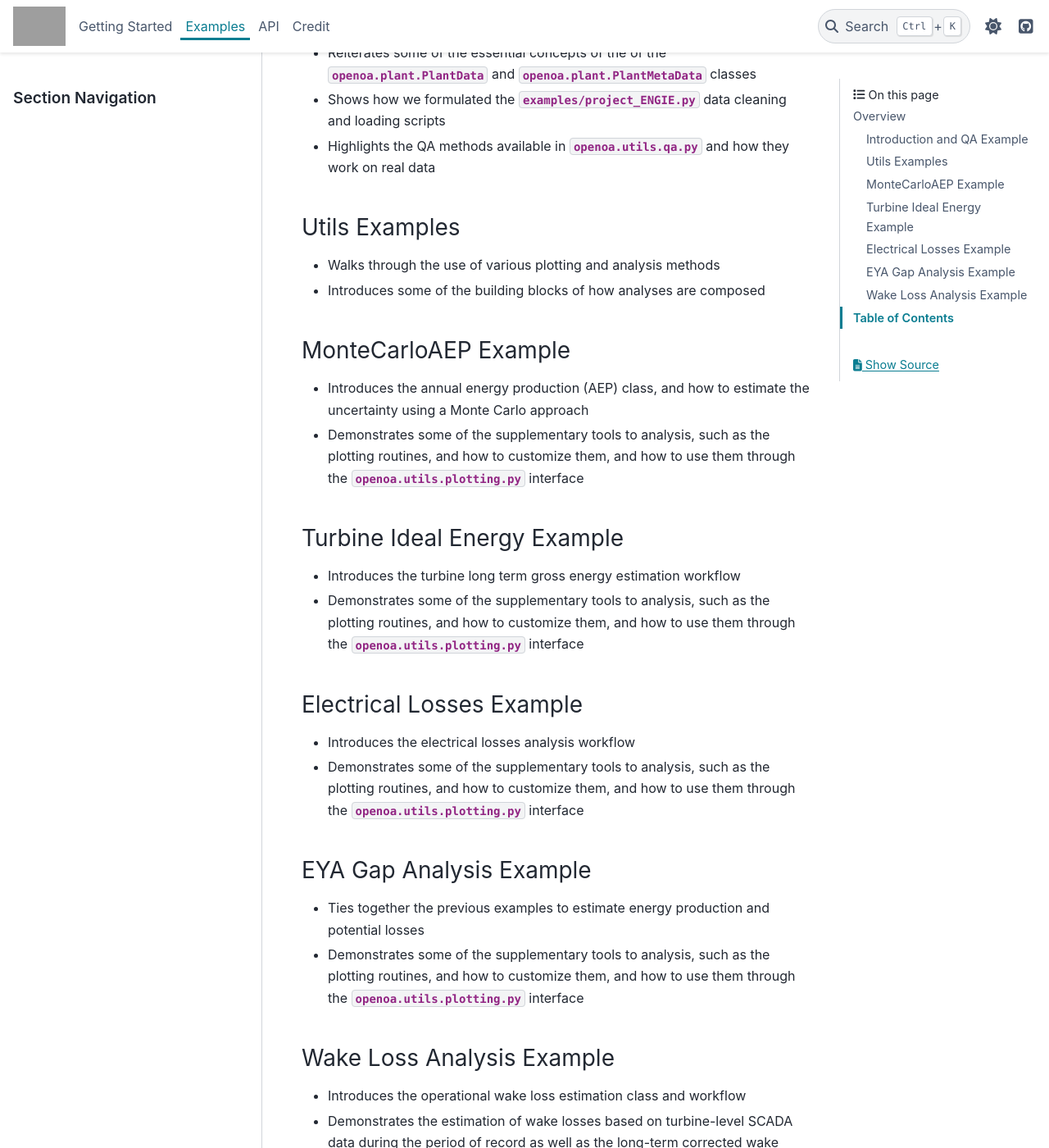
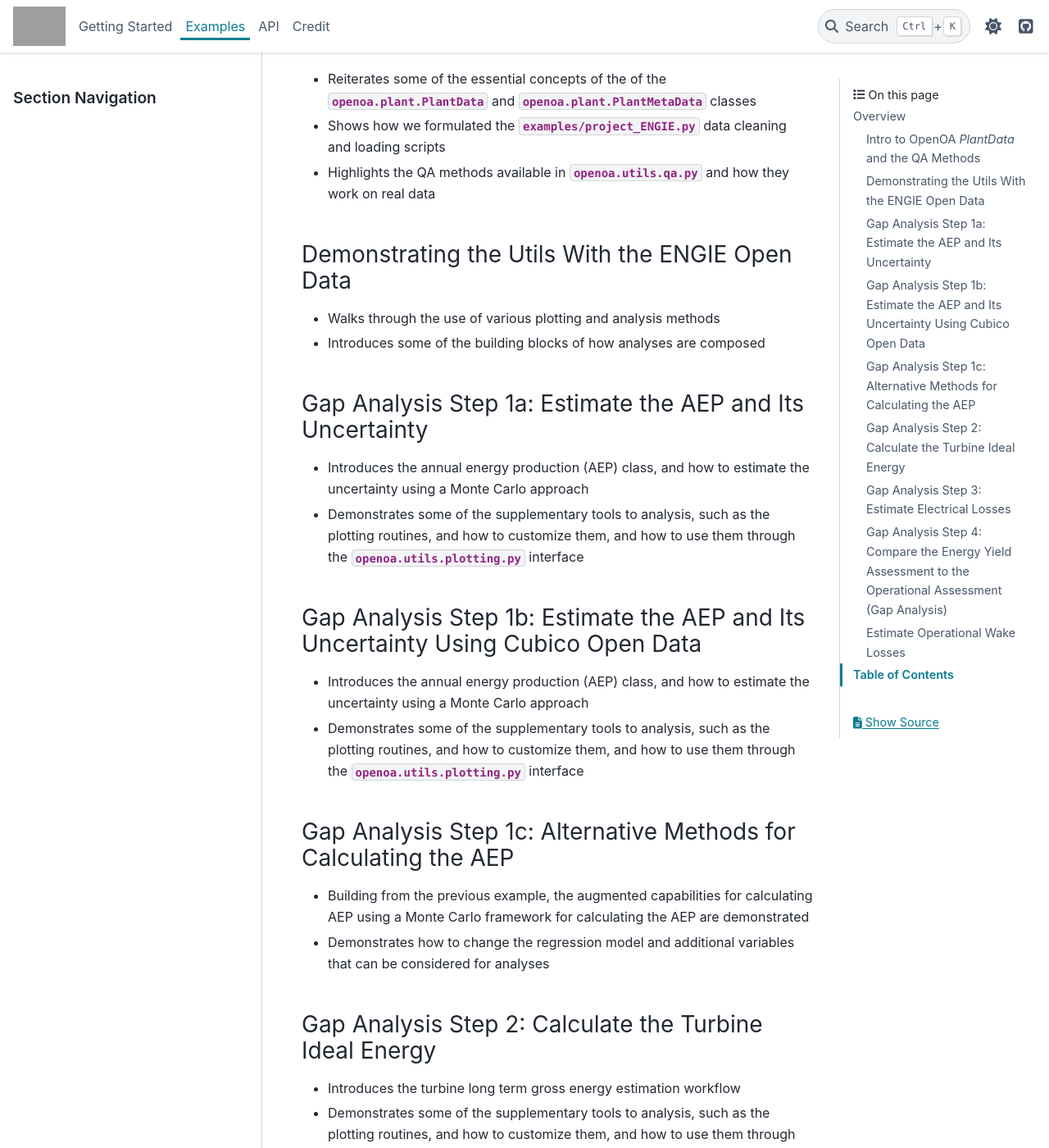
Before and after one commit to NREL/OpenOA, a Sphinx documentation site: the page built from sphinx/examples/index.rst, in a window 1280 px wide and 1400 px high, scrolled down 824 px. Shown: the whole window at 82% size. Built offline with Sphinx 7.4.7 and the PyData theme 0.15.4, drawn with Linux system fonts in a browser that asks for light colours; pages that are not in the unit, such as notebooks, are missing from menus; some of the changed text lies outside the part shown; grey boxes are pictures that could not be loaded.

Commit message:
update examples and documentation naming convention for them

```diff
--- a/sphinx/examples/index.rst
+++ b/sphinx/examples/index.rst
@@ -14,8 +14,8 @@ In each of the following examples we'll be providing more insight into the diffe
 of OpenOA. In each notebook, OpenOA is demonstrated using two years of operational data for the La Haute Borne wind power plant from the ENGIE open data set (https://opendata-renewables.engie.com). The examples start by introducing the :py:attr:`openoa.plant.PlantData` class and quality assurance methods in the :py:mod:`openoa.utils.qa.py` utils module, illustrating how a PlantData object is created for the La Haute Borne data set (the rest of the examples use this PlantData object to demonstrate OpenOA analysis and utils methods). Next, several utils module use cases are demonstrated, such as power curve fitting and plotting. Three analysis methods are then demonstrated: MonteCarloAEP (long-term AEP analysis), TurbineLongTermGrossEnergy (turbine ideal energy), and ElectricalLosses. Next, the EYAGapAnalysis class is used to perform a gap analysis using the estimated operational long-term AEP, turbine ideal energy, electrical losses, and availability losses together with corresponding example pre-construction estimates. Finally, the WakeLosses method for estimating operational wind plant and wind turbine-level wake losses is demonstrated.
 
 
-Introduction and QA Example
-===========================
+Intro to OpenOA `PlantData` and the QA Methods
+==============================================
 
 * Reiterates some of the essential concepts of the of the :py:attr:`openoa.plant.PlantData` and
   :py:attr:`openoa.plant.PlantMetaData` classes
@@ -24,14 +24,14 @@ Introduction and QA Example
 * Highlights the QA methods available in :py:mod:`openoa.utils.qa.py` and how they work on real
   data
 
-Utils Examples
-==============
+Demonstrating the Utils With the ENGIE Open Data
+================================================
 
 * Walks through the use of various plotting and analysis methods
 * Introduces some of the building blocks of how analyses are composed
 
-MonteCarloAEP Example
-=====================
+Gap Analysis Step 1a: Estimate the AEP and Its Uncertainty
+==========================================================
 
 * Introduces the annual energy production (AEP) class, and how to estimate the uncertainty using
   a Monte Carlo approach
@@ -39,32 +39,49 @@ MonteCarloAEP Example
   how to customize them, and how to use them through the :py:mod:`openoa.utils.plotting.py`
   interface
 
-Turbine Ideal Energy Example
-============================
+Gap Analysis Step 1b: Estimate the AEP and Its Uncertainty Using Cubico Open Data
+=================================================================================
+
+* Introduces the annual energy production (AEP) class, and how to estimate the uncertainty using
+  a Monte Carlo approach
+* Demonstrates some of the supplementary tools to analysis, such as the plotting routines, and
+  how to customize them, and how to use them through the :py:mod:`openoa.utils.plotting.py`
+  interface
+
+Gap Analysis Step 1c: Alternative Methods for Calculating the AEP
+=================================================================
+
+* Building from the previous example, the augmented capabilities for calculating AEP using
+  a Monte Carlo framework for calculating the AEP are demonstrated
+* Demonstrates how to change the regression model and additional variables that can be considered
+  for analyses
+
+Gap Analysis Step 2: Calculate the Turbine Ideal Energy
+=======================================================
 
 * Introduces the turbine long term gross energy estimation workflow
 * Demonstrates some of the supplementary tools to analysis, such as the plotting routines, and
   how to customize them, and how to use them through the :py:mod:`openoa.utils.plotting.py`
   interface
 
-Electrical Losses Example
-=========================
+Gap Analysis Step 3: Estimate Electrical Losses
+===============================================
 
 * Introduces the electrical losses analysis workflow
 * Demonstrates some of the supplementary tools to analysis, such as the plotting routines, and
   how to customize them, and how to use them through the :py:mod:`openoa.utils.plotting.py`
   interface
 
-EYA Gap Analysis Example
-========================
+Gap Analysis Step 4: Compare the Energy Yield Assessment to the Operational Assessment (Gap Analysis)
+=====================================================================================================
 
 * Ties together the previous examples to estimate energy production and potential losses
 * Demonstrates some of the supplementary tools to analysis, such as the plotting routines, and
   how to customize them, and how to use them through the :py:mod:`openoa.utils.plotting.py`
   interface
 
-Wake Loss Analysis Example
-==========================
+Estimate Operational Wake Losses
+================================
 
 * Introduces the operational wake loss estimation class and workflow
 * Demonstrates the estimation of wake losses based on turbine-level SCADA data during the
```
Also changed, not shown: 10 other files.
